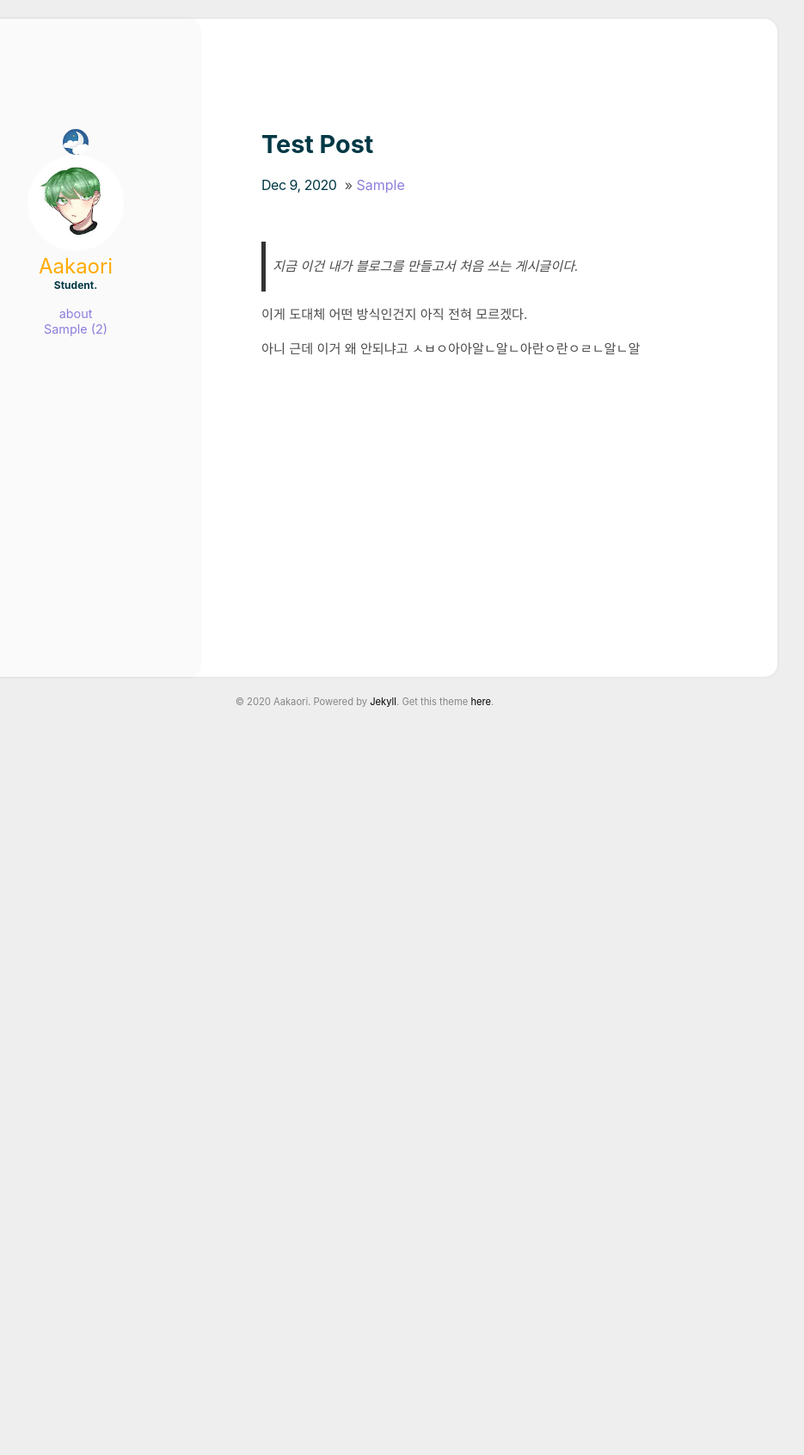
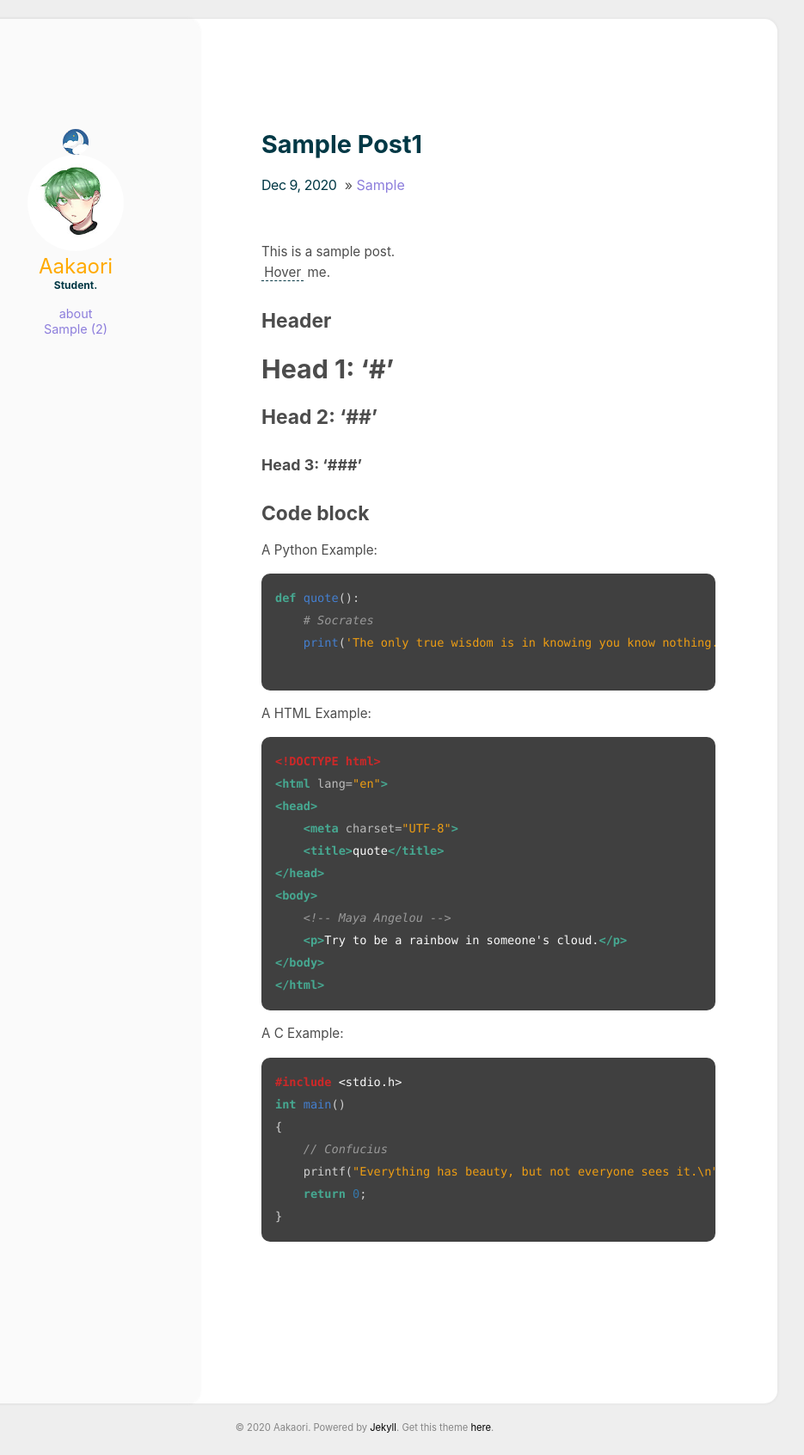
Before and after one commit to mk2478/mk2478.github.com, a Jekyll site: the page built from _posts/2020-12-09-s2.md, in a window 1280 px wide. Shown: the whole page at 86% size, without its empty margins (216-1151 px from the left). Built offline with Jekyll 4.4.1, drawn with Linux system fonts in a browser that asks for light colours; before the commit the page ends 922 px from its top, so only the background shows below that.

Commit message:
Update 2020-12-09-s2.md

````diff
--- a/_posts/2020-12-09-s2.md
+++ b/_posts/2020-12-09-s2.md
@@ -1,13 +1,52 @@
 ---
-title: Test Post
+title: Sample Post1
 categories: [Sample]
 comments: true
 ---
 
+This is a sample post.<br>
+<dfn info="You can add extra information">Hover</dfn> me.
 
-> 지금 이건 내가 블로그를 만들고서
-> 처음 쓰는 게시글이다.
+## Header
 
-이게 도대체 어떤 방식인건지 아직 전혀 모르겠다.
+# Head 1: '#'
+## Head 2: '##'
+### Head 3: '###'
 
-아니 근데 이거 왜 안되냐고 ㅅㅂㅇ아아알ㄴ알ㄴ아란ㅇ란ㅇㄹㄴ알ㄴ알
+## Code block
+A Python Example:
+
+```python
+def quote():
+    # Socrates
+    print('The only true wisdom is in knowing you know nothing.')
+
+```
+A HTML Example:
+
+```html
+<!DOCTYPE html>
+<html lang="en">
+<head>
+    <meta charset="UTF-8">
+    <title>quote</title>
+</head>
+<body>
+    <!-- Maya Angelou -->
+    <p>Try to be a rainbow in someone's cloud.</p>
+</body>
+</html>
+```
+
+
+A C Example:
+
+```c
+#include <stdio.h>
+int main()
+{
+    // Confucius
+    printf("Everything has beauty, but not everyone sees it.\n");
+    return 0;
+}
+```
````
